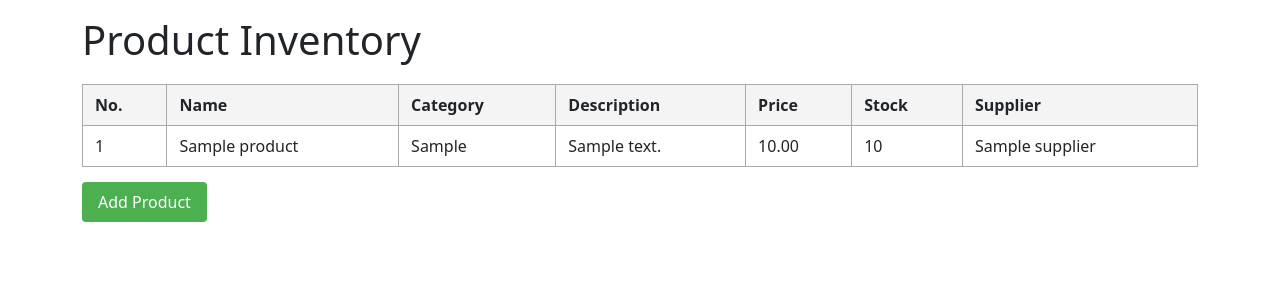
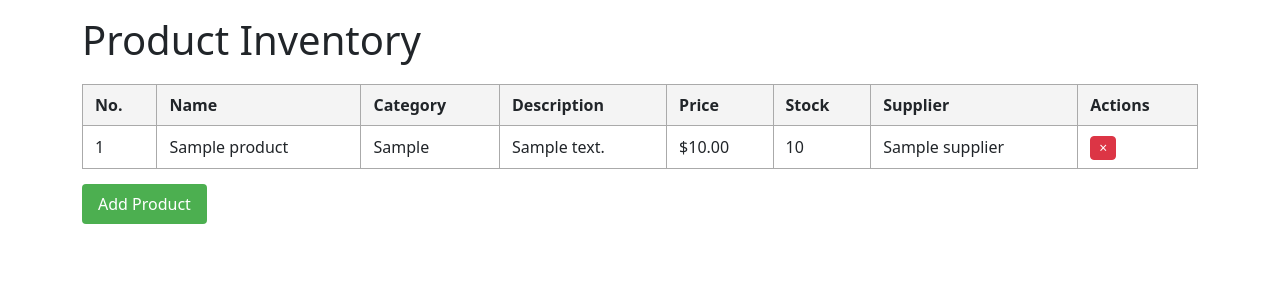
Before and after one commit to michaela-es/innoventory, a Django app: page /products/ in a window 1280 px wide. Shown: the top 300 px of the page. Run offline with Django 5.2, Linux system fonts and the light colour scheme; a user stored in the database is signed in; tables that the repository leaves empty hold one stand-in row (values such as "Sample post"); some libraries are stand-ins or nearby versions.

Commit message:
feature(products): delete product w/confirmation message

```diff
--- /dev/null
+++ b/innoventory/products/templates/products/partials/delete_confirm_modal.html
@@ -0,0 +1,40 @@
+<!-- Delete Confirmation Modal -->
+<div class="modal fade" id="deleteConfirmModal" tabindex="-1" aria-labelledby="deleteConfirmModalLabel" aria-hidden="true">
+    <div class="modal-dialog">
+        <div class="modal-content">
+            <div class="modal-header">
+                <h5 class="modal-title" id="deleteConfirmModalLabel">Confirm Delete</h5>
+                <button type="button" class="btn-close" data-bs-dismiss="modal" aria-label="Close"></button>
+            </div>
+            <div class="modal-body">
+                <p>Are you sure you want to delete "<strong id="deleteProductName"></strong>"?</p>
+                <p class="text-danger"><small>This action cannot be undone.</small></p>
+            </div>
+            <div class="modal-footer">
+                <button type="button" class="btn btn-secondary" data-bs-dismiss="modal">Cancel</button>
+                <form id="deleteForm" method="post" style="display: inline;">
+                    {% csrf_token %}
+                    <button type="submit" class="btn btn-danger">Delete</button>
+                </form>
+            </div>
+        </div>
+    </div>
+</div>
+
+<script>
+    document.addEventListener('DOMContentLoaded', function() {
+        const deleteModal = document.getElementById('deleteConfirmModal');
+        const deleteProductName = document.getElementById('deleteProductName');
+        const deleteForm = document.getElementById('deleteForm');
+
+        deleteModal.addEventListener('show.bs.modal', function(event) {
+            const button = event.relatedTarget;
+            const productId = button.getAttribute('data-product-id');
+            const productName = button.getAttribute('data-product-name');
+            const deleteUrl = "{% url 'delete_product' 0 %}".replace('0', productId);
+
+            deleteProductName.textContent = productName;
+            deleteForm.action = deleteUrl;
+        });
+    });
+</script>
--- a/innoventory/products/templates/products/product_list.html
+++ b/innoventory/products/templates/products/product_list.html
@@ -33,6 +33,11 @@
         .add-button:hover {
             background-color: #45a049;
         }
+        .delete-btn {
+            padding: 4px 8px;
+            font-size: 14px;
+            line-height: 1;
+        }
     </style>
 </head>
 <body>
@@ -50,22 +55,33 @@
                     <th>Price</th>
                     <th>Stock</th>
                     <th>Supplier</th>
+                    <th>Actions</th>
                 </tr>
             </thead>
             <tbody>
                 {% for product in products %}
-                    <tr>
+                    <tr data-product-id="{{ product.pk }}">
                         <td>{{ forloop.counter }}</td>
                         <td>{{ product.name }}</td>
                         <td>{{ product.category }}</td>
                         <td>{{ product.description }}</td>
-                        <td>{{ product.price|floatformat:2|intcomma }}</td>
+                        <td>${{ product.price|floatformat:2|intcomma }}</td>
                         <td>{{ product.stock_quantity }}</td>
                         <td>{{ product.supplier.name }}</td>
+                        <td>
+                            <button class="btn btn-danger btn-sm delete-btn"
+                                data-bs-toggle="modal"
+                                data-bs-target="#deleteConfirmModal"
+                                data-product-id="{{ product.pk }}"
+                                data-product-name="{{ product.name }}"
+                                title="Delete product">
+                            ×
+                            </button>
+                        </td>
                     </tr>
                 {% empty %}
                     <tr>
-                        <td colspan="7">No products found.</td>
+                        <td colspan="8">No products found.</td>
                     </tr>
                 {% endfor %}
             </tbody>
@@ -83,6 +99,8 @@
 
     <div id="modal-container"></div>
 
+    {% include 'products/partials/delete_confirm_modal.html' %}
+
     <script src="https://cdn.jsdelivr.net/npm/bootstrap@5.3.0/dist/js/bootstrap.bundle.min.js"></script>
     <script src="https://unpkg.com/htmx.org@1.9.2"></script>
 </body>
--- a/innoventory/products/urls.py
+++ b/innoventory/products/urls.py
@@ -5,4 +5,5 @@ urlpatterns = [
     path('', views.product_list, name='product_list'),
     path('modal/', views.product_modal, name='product_modal'),
     path('add/', views.add_product, name='add_product'),
+    path('delete/<int:pk>/', views.delete_product, name='delete_product'),
 ]
--- a/innoventory/products/views.py
+++ b/innoventory/products/views.py
@@ -1,6 +1,8 @@
 from django.contrib.auth.decorators import login_required
-from django.http import HttpResponse
+from django.db import connection
+from django.http import HttpResponse, HttpResponseRedirect
 from django.shortcuts import render, redirect
+from django.urls import reverse
 from django.views.decorators.http import require_POST
 
 from .forms import ProductForm
@@ -28,3 +30,14 @@ def add_product(request):
         return HttpResponse('', status=204, headers={'HX-Refresh': 'true'})
     else:
         return render(request, 'products/partials/product_modal.html', {'form': form})
+
+
+@login_required
+@login_required
+def delete_product(request, pk):
+    try:
+        product = Product.objects.get(product_id=pk)
+        product.delete()
+    except Product.DoesNotExist:
+        pass
+    return HttpResponseRedirect(reverse('product_list'))
```
